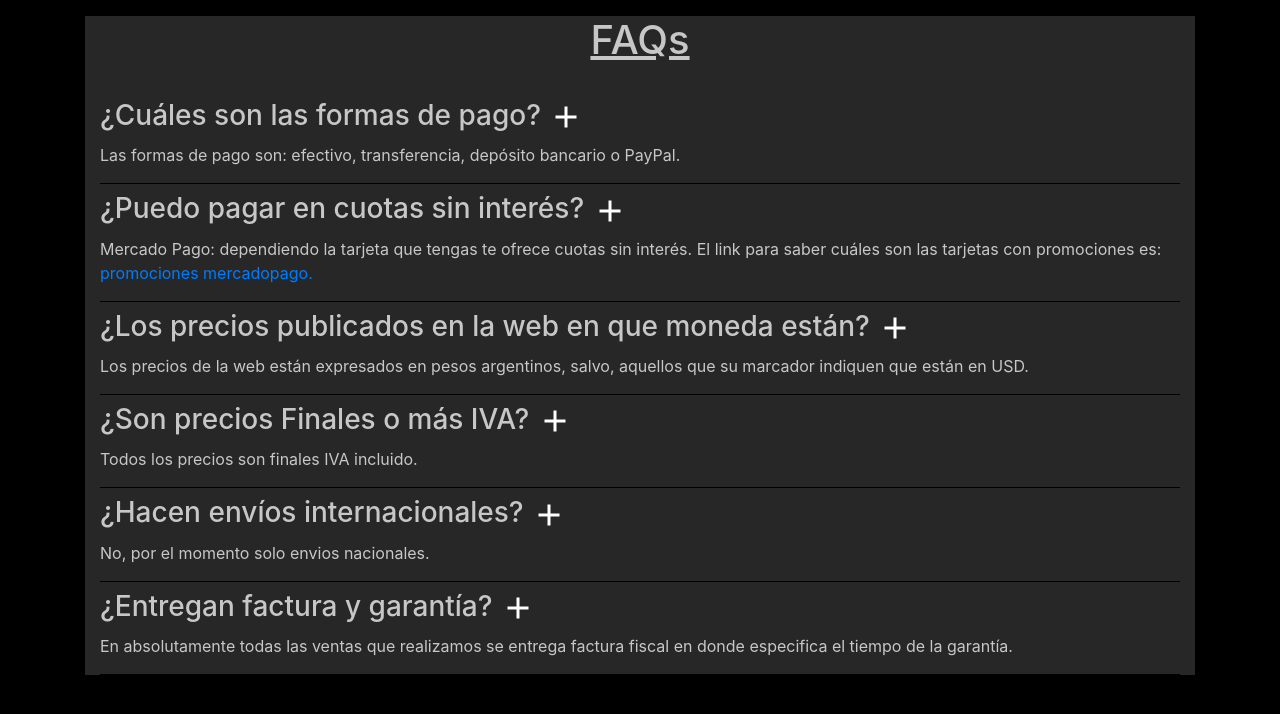
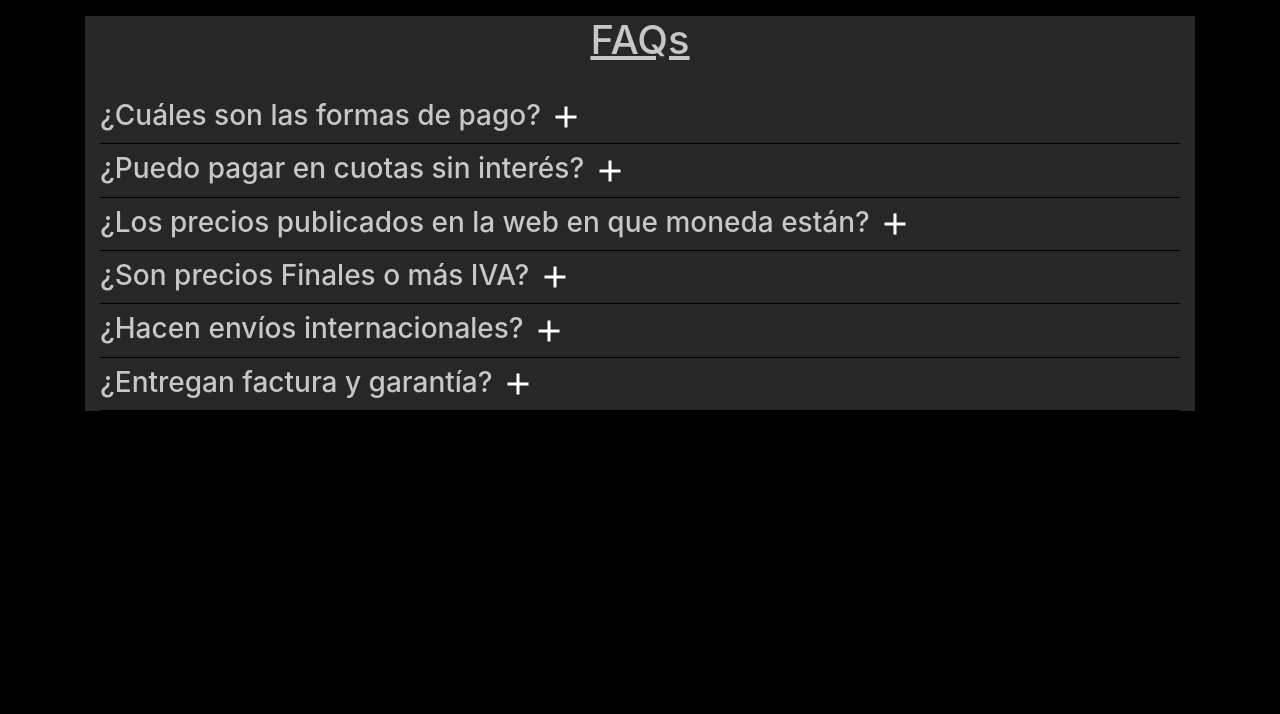
Before and after one commit to Enzocons/proyecto_integrador, a PHP site: page /faqs.php in a window 1280 px wide. Shown: the part 56-770 px from the top of the page. Run offline with PHP 8.4, Linux system fonts and the light colour scheme.

Commit message:
agregue en el faqs el collapse para la animacion

```diff
--- a/faqs.php
+++ b/faqs.php
@@ -16,33 +16,45 @@
         <section class="sectionmain col-xs-12 col-md-12 col-lg-12">
             <h1>FAQs</h1>
             <article>
-                <h3>¿Cuáles son las formas de pago? <button><img src="img/outline_add_white_18dp.png" alt=""></button></h3>
+                <h3>¿Cuáles son las formas de pago? <button data-toggle="collapse" data-target="#pcollapse"><img src="img/outline_add_white_18dp.png" alt=""></button></h3>
+                   <div class="collapse" id="pcollapse">
                         <p>Las formas de pago son: efectivo, transferencia, depósito bancario o PayPal.</p>
+                    </div>
                 <hr>
             </article>
             <article>
-                <h3>¿Puedo pagar en cuotas sin interés?  <button><img src="img/outline_add_white_18dp.png" alt=""></button></h3>
+                <h3>¿Puedo pagar en cuotas sin interés?  <button data-toggle="collapse" data-target="#p2collapse"><img src="img/outline_add_white_18dp.png" alt=""></button></h3>
+                    <div class="collapse" id="p2collapse">
                         <p>Mercado Pago: dependiendo la tarjeta que tengas te ofrece cuotas sin interés. El link para saber cuáles son las tarjetas con promociones es:     <a href="https://www.mercadopago.com.ar/promociones">promociones mercadopago.</a></p>
+                    </div>
                 <hr>
             </article>
             <article>
-                <h3>¿Los precios publicados en la web en que moneda están?  <button><img src="img/outline_add_white_18dp.png" alt=""></button></h3>
+                <h3>¿Los precios publicados en la web en que moneda están?  <button data-toggle="collapse" data-target="#p3collapse"><img src="img/outline_add_white_18dp.png" alt=""></button></h3>
+                    <div class="collapse" id="p3collapse">
                         <p>Los precios de la web están expresados en pesos argentinos, salvo, aquellos que su marcador indiquen que están en USD.</p>
+                    </div>
                 <hr>
             </article>
             <article>
-                <h3>¿Son precios Finales o más IVA?  <button><img src="img/outline_add_white_18dp.png" alt=""></button></h3>
+                <h3>¿Son precios Finales o más IVA?  <button data-toggle="collapse" data-target="#p4collapse"><img src="img/outline_add_white_18dp.png" alt=""></button></h3>
+                    <div class="collapse" id="p4collapse">
                         <p>Todos los precios son finales IVA incluido.</p>
+                    </div>
                 <hr>
             </article>
             <article>
-                <h3>¿Hacen envíos internacionales?  <button><img src="img/outline_add_white_18dp.png" alt=""></button></h3>
+                <h3>¿Hacen envíos internacionales?  <button data-toggle="collapse" data-target="#p5collapse"><img src="img/outline_add_white_18dp.png" alt=""></button></h3>
+                    <div class="collapse" id="p5collapse">
                         <p>No, por el momento solo envios nacionales.</p>
+                    </div>
                 <hr>
             </article>
             <article>
-                <h3>¿Entregan factura y garantía?  <button><img src="img/outline_add_white_18dp.png" alt=""></button></h3>
+                <h3>¿Entregan factura y garantía?  <button data-toggle="collapse" data-target="#p6collapse"><img src="img/outline_add_white_18dp.png" alt=""></button></h3>
+                    <div class="collapse" id="p6collapse">
                         <p>En absolutamente todas las ventas que realizamos se entrega factura fiscal en donde especifica el tiempo de la garantía.</p>
+                    </div>
                 <hr>
 
             </article>
```
Lines whose indentation alone changed are shown as unchanged.
